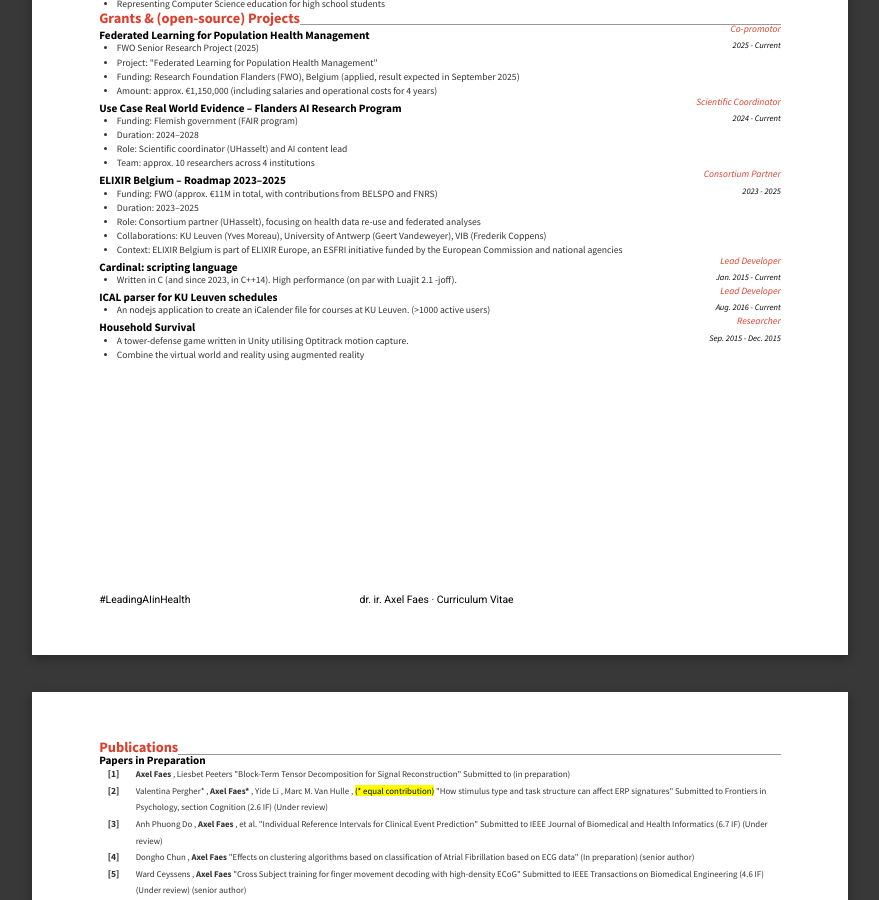
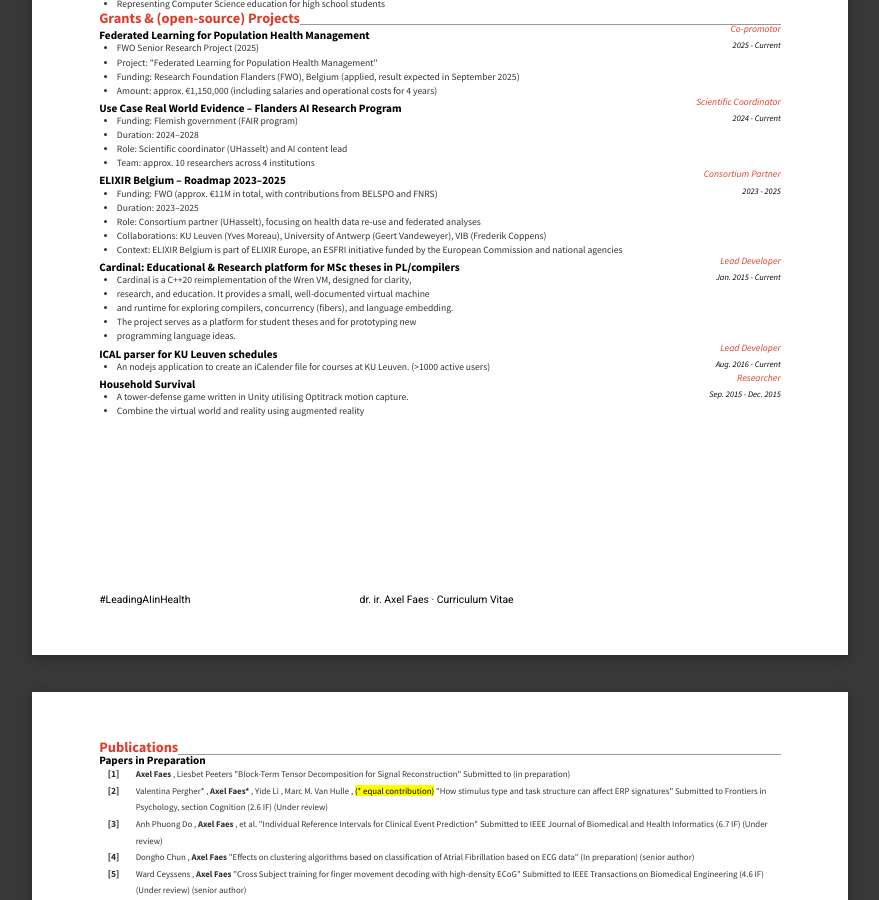
Before and after one commit to TheAxeC/theaxec.github.io, a Jekyll site: the page built from _pages/cv.md, in a window 1280 px wide and 900 px high, scrolled down 1533 px. Shown: the whole window, without its empty margins (200-1079 px from the left). Built offline with Jekyll 4.4.1, drawn with Linux system fonts in a browser that asks for light colours; a style sheet for code colours, icons or effects is not loaded; some of the changed text lies outside the part shown.

Commit message:
update cardinal entry

```diff
--- a/_data/data.yml
+++ b/_data/data.yml
@@ -116,6 +116,10 @@ academic:
     - title: Guest Associate Editor Use of Big Data and Artificial Intelligence in Multiple Sclerosis
       location: "Frontiers in Immunology"
       duration: "2024 - 2025"
+      cover: /assets/images/covers/about-representative.webp
+    - title: Developer of Cardinal - Educational & Research platform for MSc theses in PL/compilers
+      location: "Open-source project (GitHub)"
+      duration: "2015 - present"
       cover: /assets/images/covers/about-representative.webp
     - title: VLAIO Evaluator for BAEKELAND SPIN OFF MANDATES
       location: "VLAIO"
@@ -386,13 +390,17 @@ projects:
         Collaborations: KU Leuven (Yves Moreau), University of Antwerp (Geert Vandeweyer), VIB (Frederik Coppens)
         Context: ELIXIR Belgium is part of ELIXIR Europe, an ESFRI initiative funded by the European Commission and national agencies
       cover: /assets/images/covers/about-project.webp
-    - title: "Cardinal: scripting language"
+    - title: "Cardinal: Educational & Research platform for MSc theses in PL/compilers"
       url: https://github.com/TheAxeC/Cardinal
       duration: Jan. 2015 - Current
       role: Lead Developer
       min: true
       about: |
-        Written in C (and since 2023, in C++14). High performance (on par with Luajit 2.1 -joff).
+        Cardinal is a C++20 reimplementation of the Wren VM, designed for clarity,
+        research, and education. It provides a small, well-documented virtual machine
+        and runtime for exploring compilers, concurrency (fibers), and language embedding.
+        The project serves as a platform for student theses and for prototyping new
+        programming language ideas.
       cover: /assets/images/covers/about-project.webp
 
     # - title: Reinforcement Learning Agent in Google Deepmind's StarCraft II Framework
```
